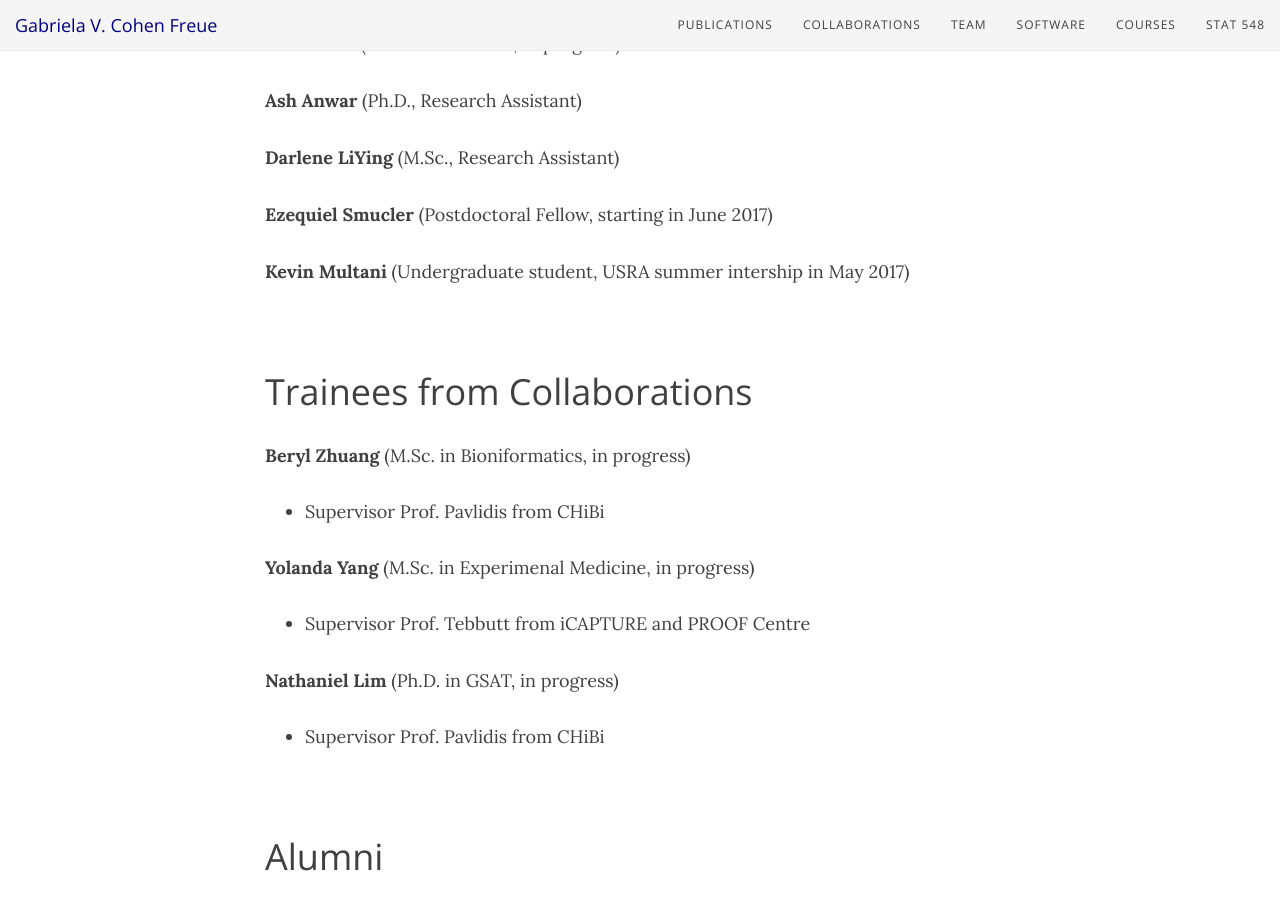
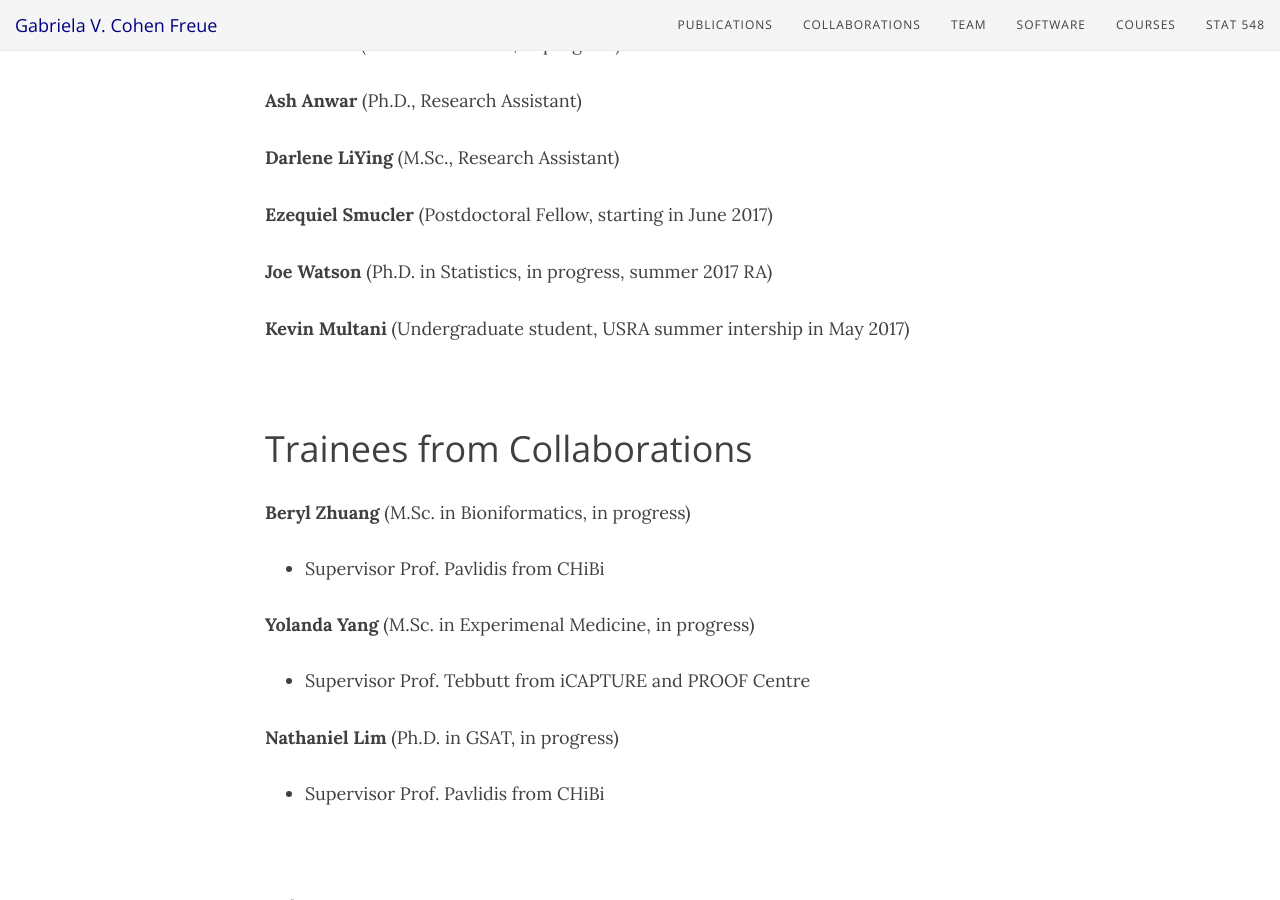
Before and after one commit to gcohenfr/gcohenfr.github.io, a Jekyll site: the page built from team.md, in a window 1280 px wide and 900 px high, scrolled down 541 px. Built offline with Jekyll 4.4.1, drawn with Linux system fonts in a browser that asks for light colours; nearby versions of some CDN libraries.

Commit message:
Update team.md

```diff
--- a/team.md
+++ b/team.md
@@ -20,6 +20,8 @@ title: ""
 **Darlene LiYing** (M.Sc., Research Assistant)
 
 **Ezequiel Smucler** (Postdoctoral Fellow, starting in June 2017)
+
+**Joe Watson** (Ph.D. in Statistics, in progress, summer 2017 RA)
 
 **Kevin Multani** (Undergraduate student, USRA summer intership in May 2017)
 
```
